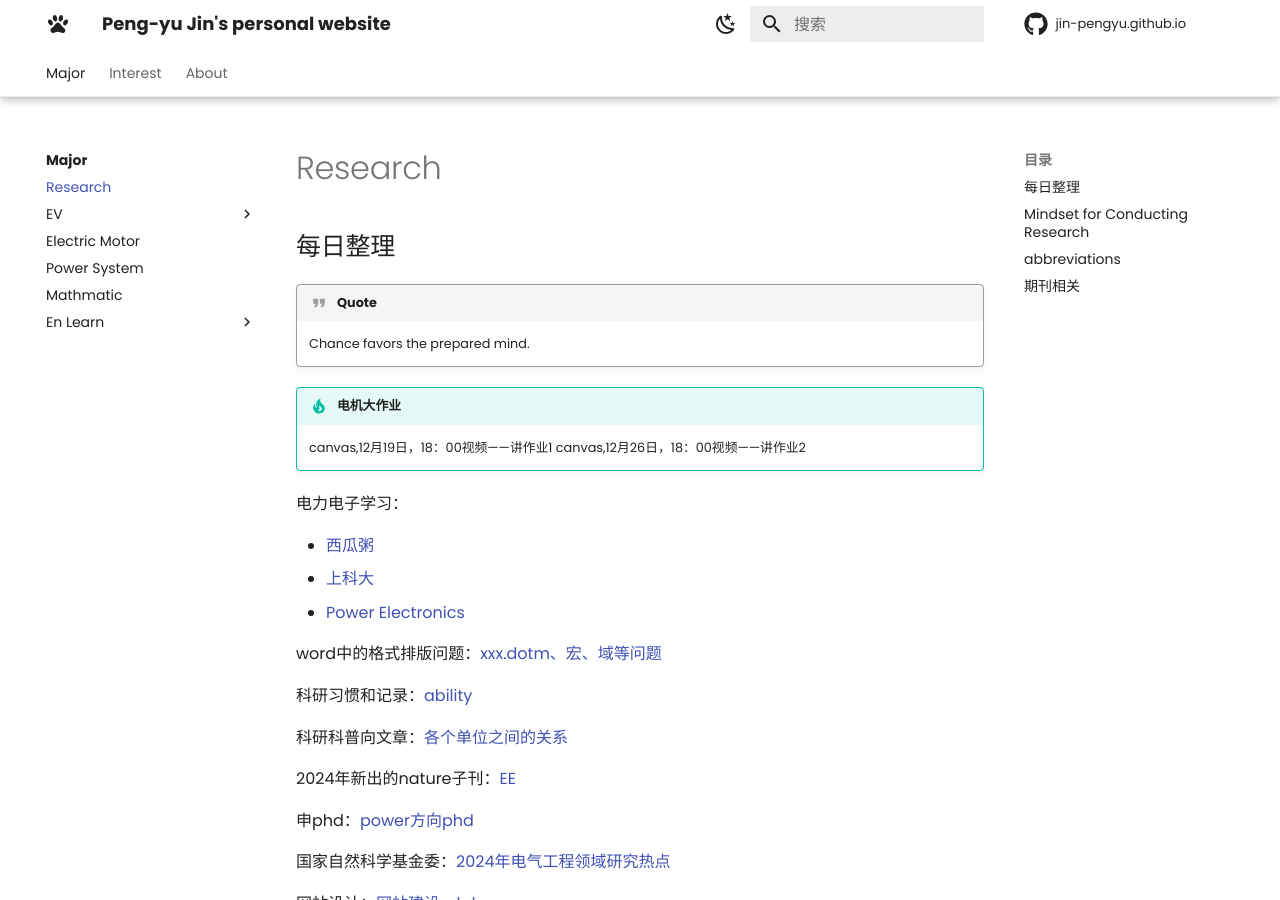
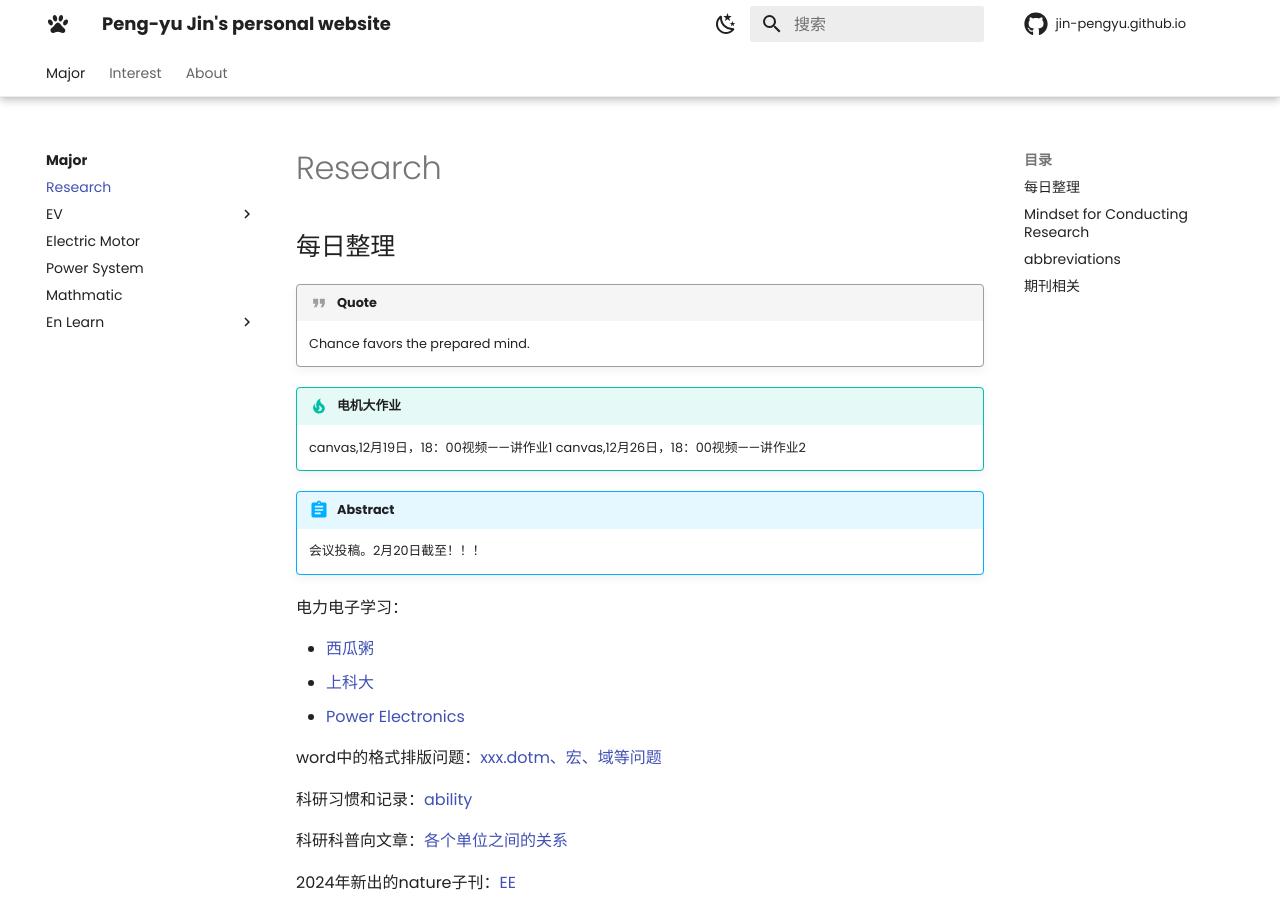
Before and after one commit to Pengyu-Jin/Pengyu-Jin.github.io, an MkDocs documentation site: the page built from docs/major/research/research.md, in a window 1280 px wide and 900 px high. Built offline with MkDocs 1.6.1 and Material for MkDocs 9.7.7, drawn with Linux system fonts in a browser that asks for light colours; emoji names are drawn with the system emoji font; comment, search, counter and statistics services are not loaded.

Commit message:
style change 331

```diff
--- a/docs/major/research/research.md
+++ b/docs/major/research/research.md
@@ -5,6 +5,9 @@
 !!! tip "电机大作业"
     canvas,12月19日，18：00视频——讲作业1
     canvas,12月26日，18：00视频——讲作业2
+
+!!! abstract
+    会议投稿。2月20日截至！！！
 
 电力电子学习：
 
```
